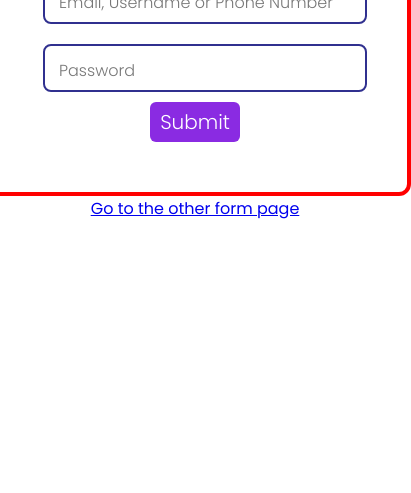
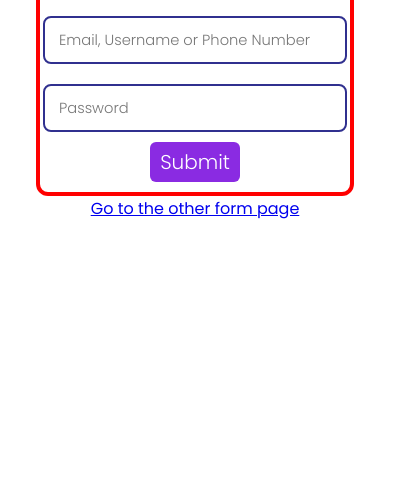
Before and after one commit to abdulrehmanusafzai/Forms, a plain HTML site: page smallForm.html in a window 390 px wide. Shown: the part 367-860 px from the top of the page, 411 px wide, since content can reach past the window. Drawn offline with Linux system fonts and the light colour scheme.

Commit message:
second commit

```diff
--- a/smallForm.html
+++ b/smallForm.html
@@ -6,7 +6,7 @@
   <link rel="preconnect" href="https://fonts.googleapis.com">
   <link rel="preconnect" href="https://fonts.gstatic.com" crossorigin>
   <link href="https://fonts.googleapis.com/css2?family=Poppins:ital,wght@0,100;0,200;0,300;0,400;0,500;0,600;0,700;0,800;0,900;1,100;1,200;1,300;1,400;1,500;1,600;1,700;1,800;1,900&display=swap" rel="stylesheet">
-  <title>Legend Form</title>
+  <title>Small Form</title>
   <style>
     *{
       font-family: "Poppins", sans-serif;
@@ -17,7 +17,8 @@
       align-items: center;
       justify-content: center;
       flex-direction: column;
-      height: 90vh;
+      height: 100vh;
+
     }
     #form{
       font-weight: 300;
@@ -85,12 +86,16 @@
     h1{
       font-weight: 400;
     }
-    @media screen and (max-width: 375px){
+    @media screen and (max-width: 425px){
       #form{
-        width: 200px  ;
+        width: 290px  ;
+        padding: 10px;
+      }
+      label{
+        font-size: 11pt;
       }
       .input {
-        width: 180px;
+        width: 280px;
       }
       h1{
         font-size: 23pt;
```
